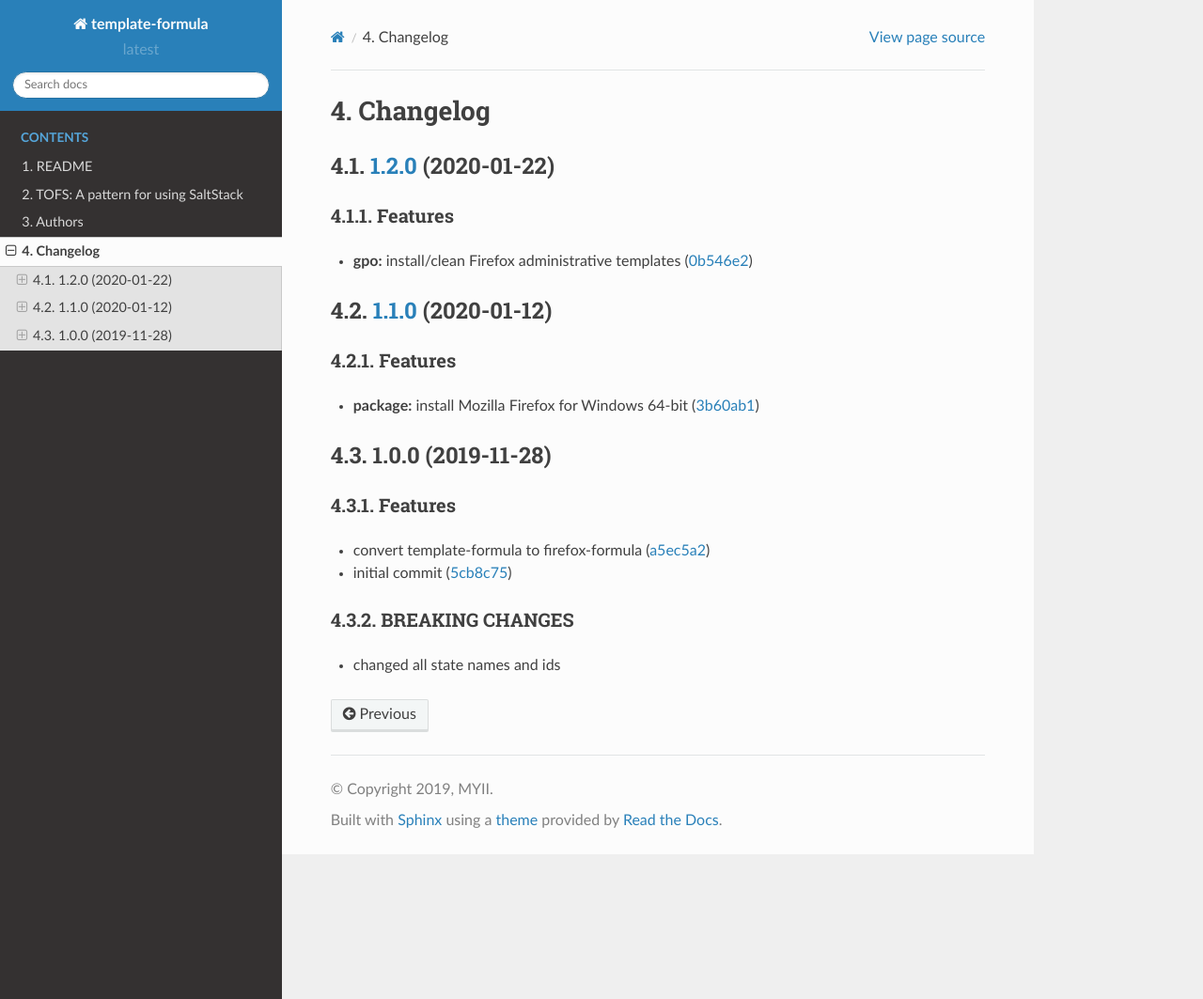
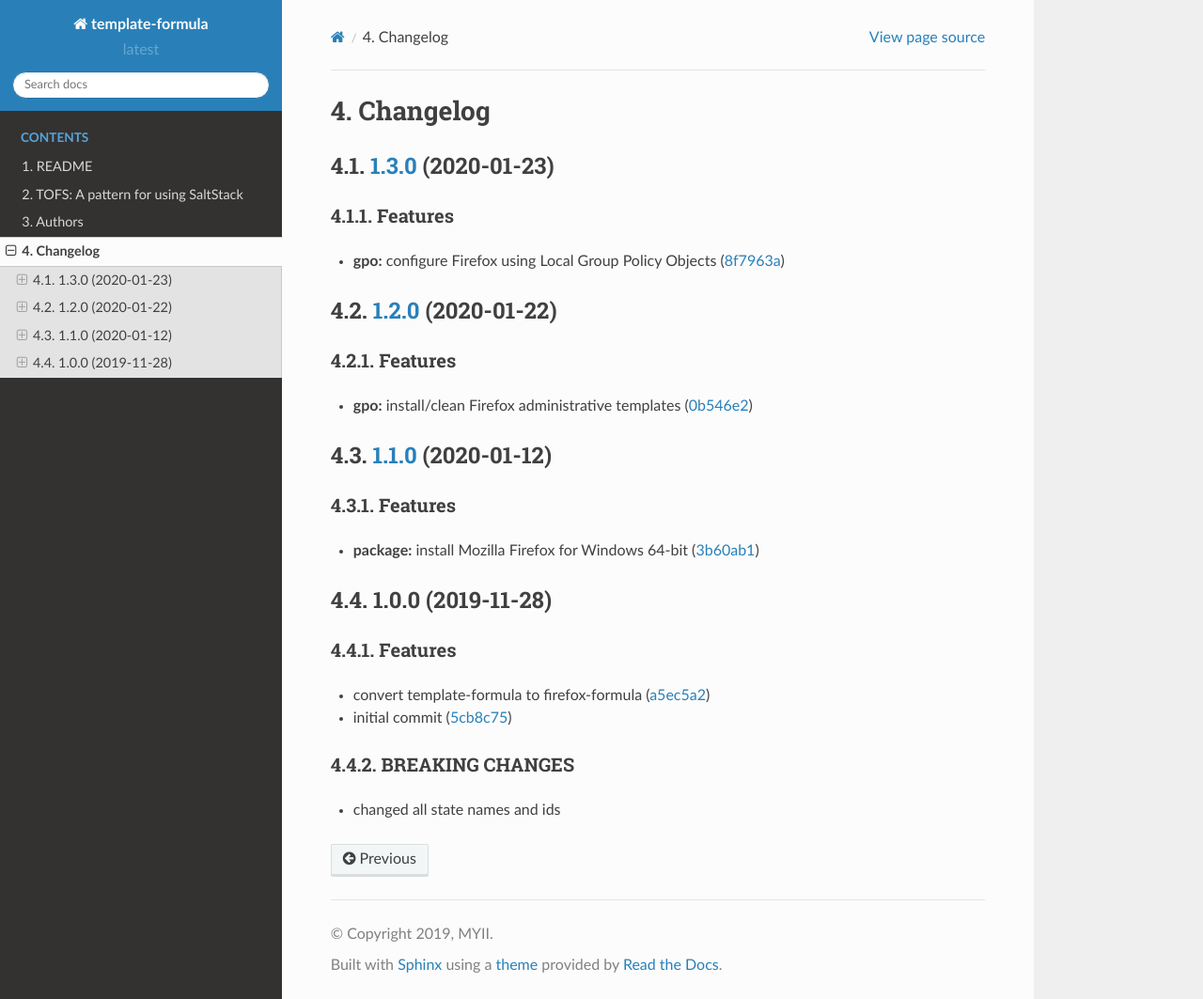
Before and after one commit to myii/firefox-formula, a Sphinx documentation site: the page built from docs/CHANGELOG.rst, in a window 1280 px wide and 1063 px high. Shown: the whole window at 94% size. Built offline with Sphinx 7.4.7 and the Read the Docs theme 2.0.0, drawn with Linux system fonts in a browser that asks for light colours; pages that are not in the unit, such as notebooks, are missing from menus.

Commit message:
chore(release): 1.3.0 [skip ci]
# [1.3.0](https://github.com/dafyddj/firefox-formula/compare/v1.2.0...v1.3.0) (2020-01-23)

### Features

* **gpo:** configure Firefox using Local Group Policy Objects ([8f7963a](https://github.com/dafyddj/firefox-formula/commit/8f7963a0822f7b3361d2532dfba9bdbc4623e61c))

```diff
--- a/docs/AUTHORS.rst
+++ b/docs/AUTHORS.rst
@@ -15,9 +15,9 @@ This list is sorted by the number of commits per contributor in *descending* ord
      - Contributions
    * - :raw-html-m2r:`<img class='float-left rounded-1' src='https://avatars2.githubusercontent.com/u/4195158?v=4' width='36' height='36' alt='@dafyddj'>`
      - `@dafyddj <https://github.com/dafyddj>`_
-     - 6
+     - 8
 
 
 ----
 
-Auto-generated by a `forked version <https://github.com/myii/maintainer>`_ of `gaocegege/maintainer <https://github.com/gaocegege/maintainer>`_ on 2020-01-22.
+Auto-generated by a `forked version <https://github.com/myii/maintainer>`_ of `gaocegege/maintainer <https://github.com/gaocegege/maintainer>`_ on 2020-01-23.
--- a/docs/CHANGELOG.rst
+++ b/docs/CHANGELOG.rst
@@ -1,6 +1,15 @@
 
 Changelog
 =========
+
+`1.3.0 <https://github.com/dafyddj/firefox-formula/compare/v1.2.0...v1.3.0>`_ (2020-01-23)
+----------------------------------------------------------------------------------------------
+
+Features
+^^^^^^^^
+
+
+* **gpo:** configure Firefox using Local Group Policy Objects (\ `8f7963a <https://github.com/dafyddj/firefox-formula/commit/8f7963a0822f7b3361d2532dfba9bdbc4623e61c>`_\ )
 
 `1.2.0 <https://github.com/dafyddj/firefox-formula/compare/v1.1.0...v1.2.0>`_ (2020-01-22)
 ----------------------------------------------------------------------------------------------
```
Also changed, not shown: AUTHORS.md (+2 -2 lines), CHANGELOG.md (+7 -0 lines), 1 other file.
